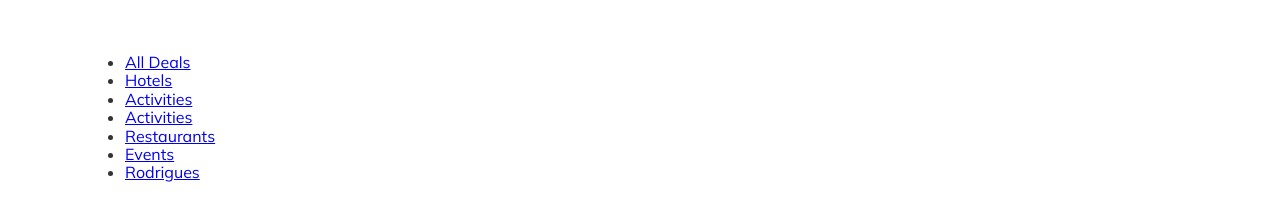
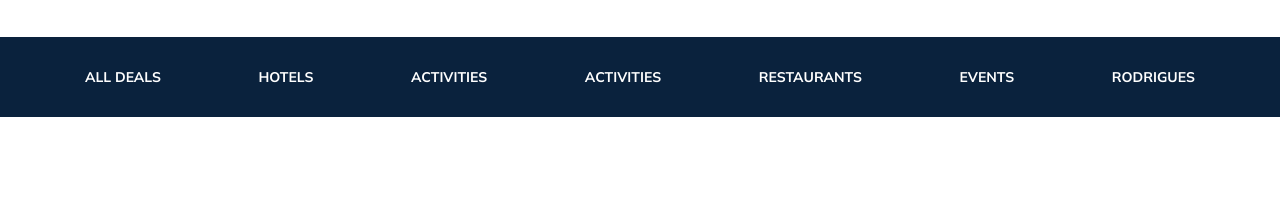
Before and after one commit to ValeevSaid/tour-plan, a plain HTML site: page index.html in a window 1280 px wide. Shown: the part 83-304 px from the top of the page. Drawn offline with Linux system fonts and the light colour scheme.

Commit message:
create: styles for header-menu

```diff
--- a/index.html
+++ b/index.html
@@ -16,8 +16,7 @@
   </head>
   <body>
     <header class="header">
-      <div class="container">
-        <div class="header-top">
+      <div class="header-top container">
         <a href="#" class="logo"
           ><img
             src="img/horizontal-logo.svg"
@@ -45,7 +44,8 @@
         <!-- /.user -->
       </div>
       <!-- /.header-top -->
-        <ul class="header-menu">
+      <nav class="header-block">
+        <ul class="header-menu container">
           <li class="header-menu__item">
             <a href="#" class="header-menu__link">All Deals</a>
           </li>
@@ -68,9 +68,8 @@
             <a href="#" class="header-menu__link">Rodrigues</a>
           </li>
         </ul>
+      </nav>
       <!-- /.header-menu -->
-      </div>
-      <!-- /.container -->
     </header>
   </body>
 </html>
--- a/sass/_variables.sass
+++ b/sass/_variables.sass
@@ -1,3 +1,3 @@
 $primary: #EC1F46
 $text-color: #333333
-$ac
+$second-color: #0A223D
--- a/sass/blocks/_header.sass
+++ b/sass/blocks/_header.sass
@@ -50,6 +50,22 @@
         font-size: 14px
         line-height: 18px
         color: $text-color
+.header-block
+    background-color: $second-color
+.header-menu
+    display: flex
+    justify-content: space-between
+    padding: 31px 0
 
-.header-menu
-    background-color:
+    font-family: Mulish
+    font-style: normal
+    font-weight: bold
+    font-size: 14px
+    line-height: 18px
+    text-transform: uppercase
+    &__item
+        list-style: none
+        text-align: center
+    &__link
+        text-decoration: none
+        color: white
```
Also changed, not shown: css/style.css, 1 other file. Lines whose indentation alone changed are shown as unchanged.
